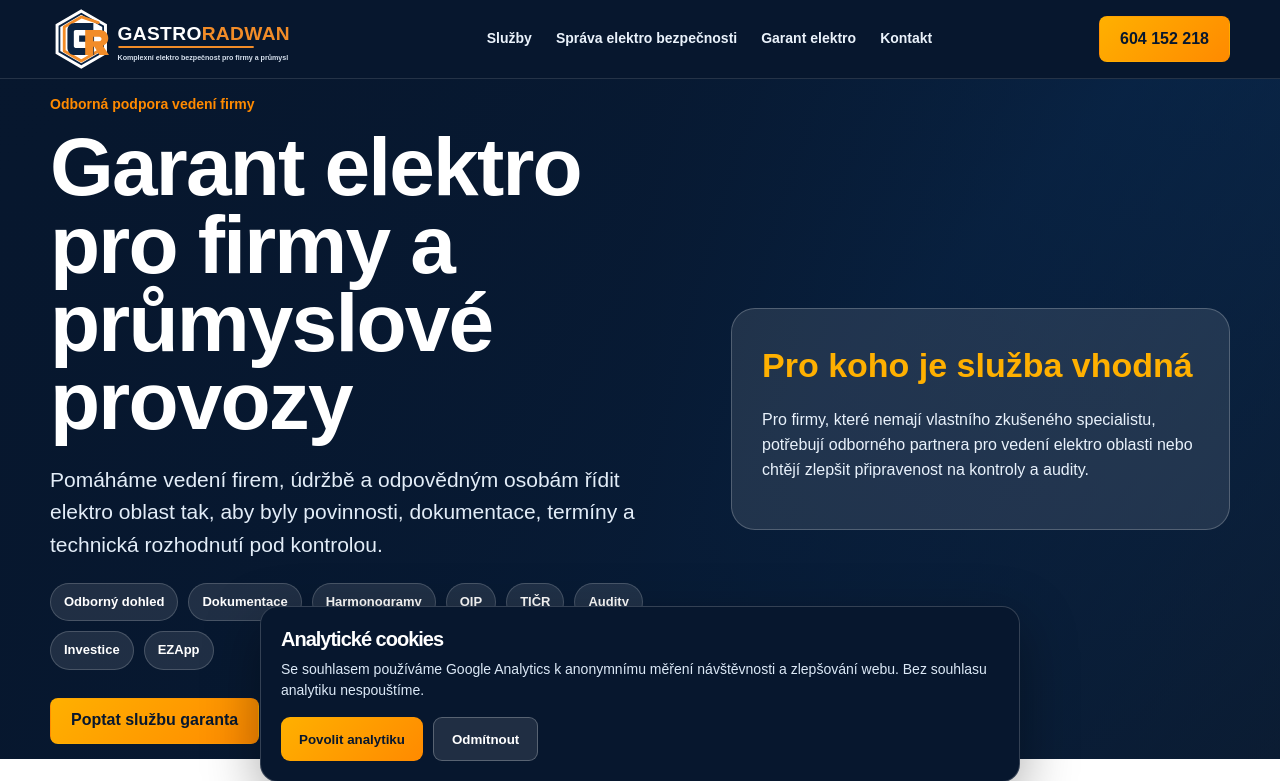
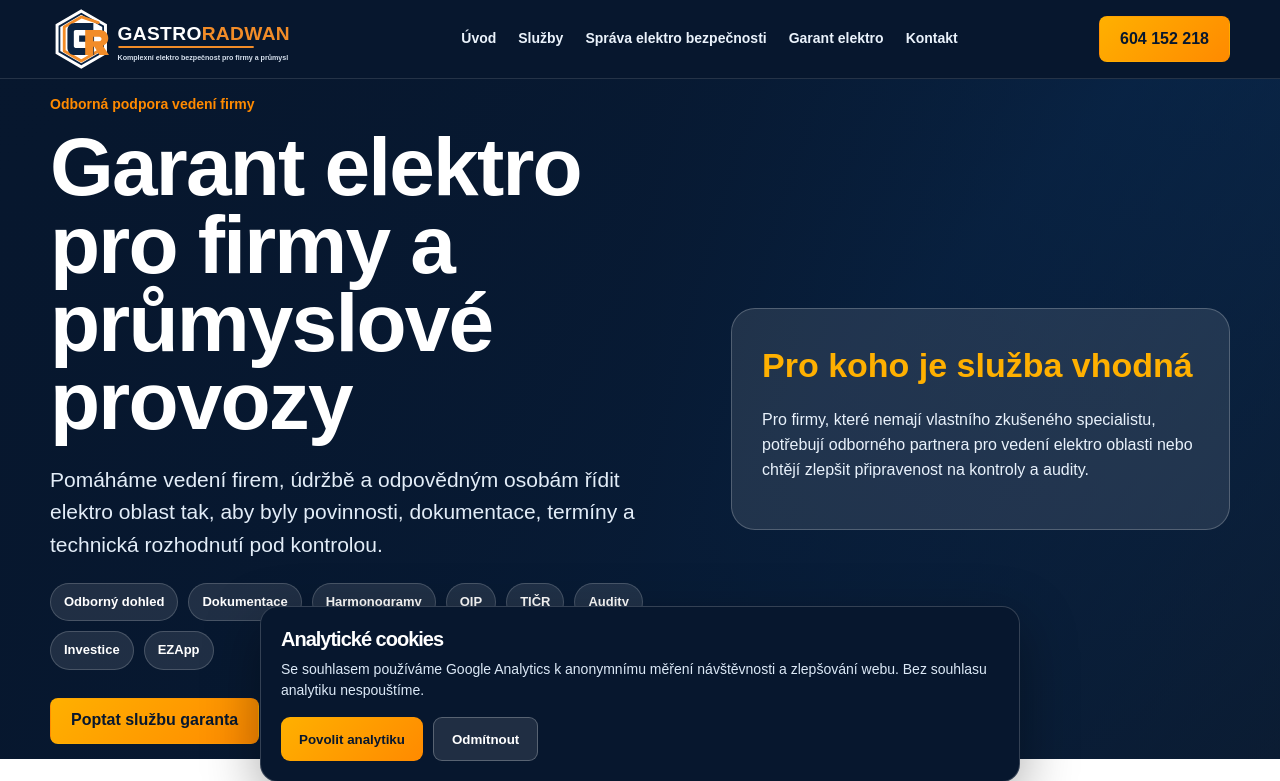
Before and after one commit to gastroradwan/github.io, a PHP site: page /garant-elektro.html in a window 1280 px wide. Shown: the top 781 px of the page. Run offline with PHP 8.4, Linux system fonts and the light colour scheme.

Commit message:
Opravena jednotná zjednodušená navigace

```diff
--- a/navigation.css
+++ b/navigation.css
@@ -1,6 +1,9 @@
 .site-header .logo-link:after{display:none!important}
-.main-nav{align-items:center;gap:24px}
+.main-nav{align-items:center;gap:22px}
 .main-nav a{display:none}
+.main-nav a[href="index.html"],
+.main-nav a[href="#uvod"],
+.main-nav a[href="/"],
 .main-nav a[href="sluzby.html"],
 .main-nav a[href="sprava-elektro-bezpecnosti.html"],
 .main-nav a[href="garant-elektro.html"],
```
